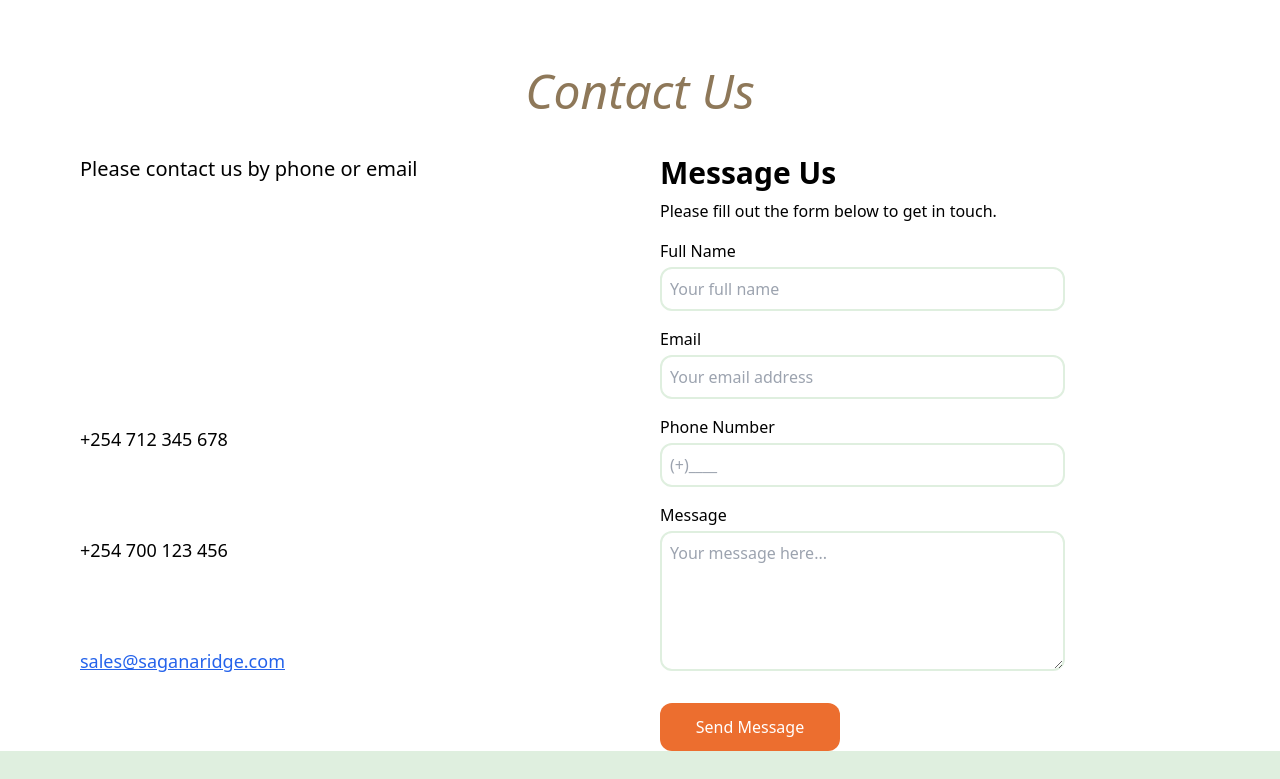
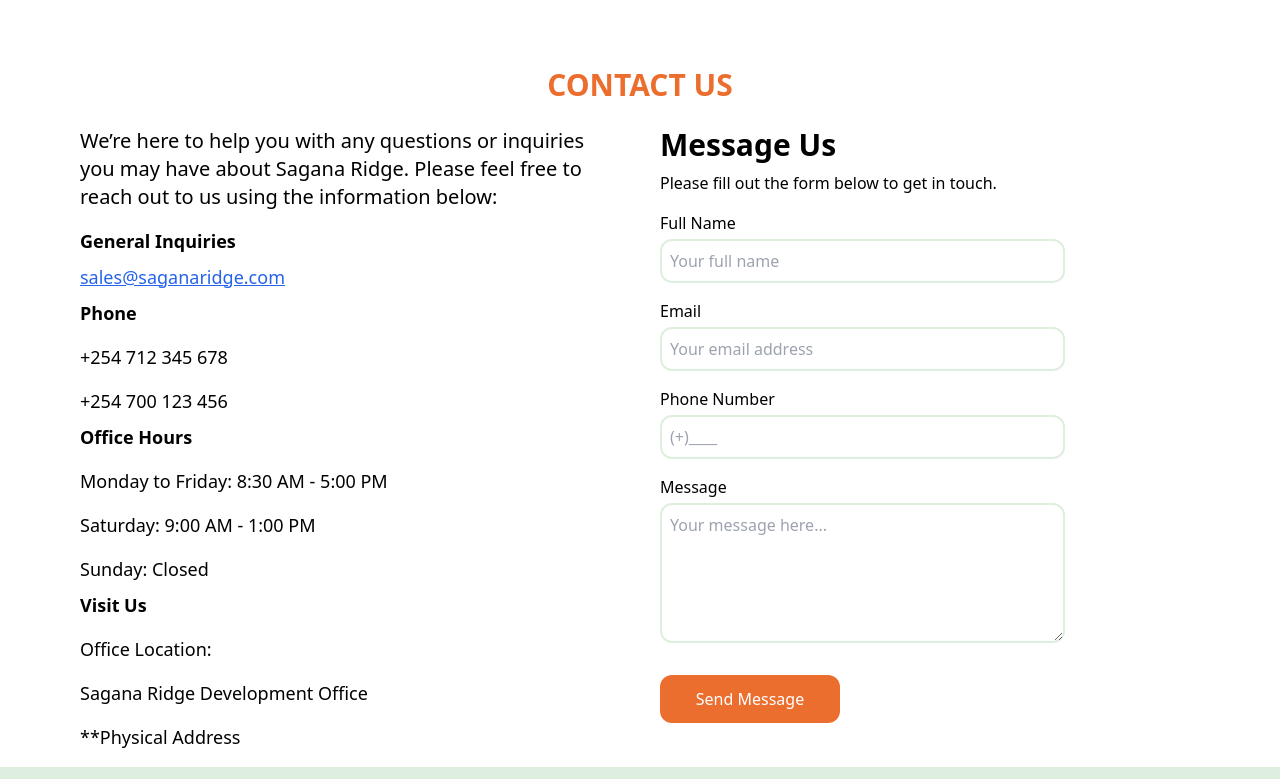
Before and after one commit to ChiraCodex/SAGANA-RIDGE-WEBSITE, a Next.js app: page / in a window 1280 px wide. Shown: the part 7340-8119 px from the top of the page. Built offline with nearby package versions, Linux system fonts and the light colour scheme.

Commit message:
contact details

```diff
--- a/src/app/components/Contacts.tsx
+++ b/src/app/components/Contacts.tsx
@@ -1,20 +1,39 @@
 export default function Contacts() {
   return (
-    <main id="contacts" className="min-h-[100vh] pt-40 px-4 md:px-10 lg:px-20">
-      <i className="text-4xl md:text-5xl text-accent-brown capitalize block mb-10 text-center">
-        Contact Us
-      </i>
+    <main id="contacts" className="min-h-[100vh] pt-40 px-4 md:px-10 lg:px-20 mb-4">
+      <h2 className="uppercase font-bold text-2xl md:text-3xl mb-6 text-brand-primary text-center">
+        contact us
+      </h2>
 
       <div className="flex flex-col lg:flex-row justify-between gap-10">
         {/* Contact Info */}
         <div className="flex-1 grid gap-4">
-          <p className="text-lg md:text-xl">Please contact us by phone or email</p>
+          <p className="text-lg md:text-xl">We’re here to help you with any questions or inquiries you may have about Sagana Ridge. Please feel free to reach out to us using the information below:</p>
           <div className="grid gap-2 text-base md:text-lg">
+            <p className="font-bold">General Inquiries</p>
+             <a href="mailto:sales@saganaridge.com" className="text-blue-600 underline">
+              sales@saganaridge.com
+            </a>
+            <div className="grid gap-4">
+              <p className="font-bold">Phone</p>
             <span>+254 712 345 678</span>
             <span>+254 700 123 456</span>
-            <a href="mailto:sales@saganaridge.com" className="text-blue-600 underline">
-              sales@saganaridge.com
-            </a>
+            </div>
+            <div className="grid gap-4">
+              <p className="font-bold">Office Hours</p>
+            <span>Monday to Friday: 8:30 AM - 5:00 PM</span>
+            <span>Saturday: 9:00 AM - 1:00 PM</span>
+            <span>Sunday: Closed</span>
+            </div>
+            <div className="grid gap-4">
+              <p className="font-bold">Visit Us</p>
+            <span>Office Location:</span>
+            <span>Sagana Ridge Development Office
+</span>
+            <span>**Physical Address</span>
+
+            </div>
+
           </div>
         </div>
 
--- a/src/app/components/InteractiveMap.tsx
+++ b/src/app/components/InteractiveMap.tsx
@@ -1,29 +1,23 @@
 "use client";
 
 import { useMemo, useRef, useState } from "react";
-import {
-  MapContainer,
-  TileLayer,
-  Marker,
-  Popup,
-  useMapEvents,
-} from "react-leaflet";
+import { MapContainer, TileLayer, Marker, Popup, useMapEvents } from "react-leaflet";
 import L from "leaflet";
 import "leaflet/dist/leaflet.css";
 
 // Fix default marker icons in Next.js/Leaflet
 const setupLeafletIcons = () => {
-  // Only run on client
   if (typeof window === "undefined") return;
-  // @ts-ignore - Leaflet typings don't include _getIconUrl
+  // @ts-expect-error
   delete L.Icon.Default.prototype._getIconUrl;
+
   L.Icon.Default.mergeOptions({
-    iconRetinaUrl:
-      "https://unpkg.com/leaflet@1.9.4/dist/images/marker-icon-2x.png",
+    iconRetinaUrl: "https://unpkg.com/leaflet@1.9.4/dist/images/marker-icon-2x.png",
     iconUrl: "https://unpkg.com/leaflet@1.9.4/dist/images/marker-icon.png",
     shadowUrl: "https://unpkg.com/leaflet@1.9.4/dist/images/marker-shadow.png",
   });
 };
+
 
 setupLeafletIcons();
 
@@ -39,7 +33,6 @@ export type InteractiveMapProps = {
   center?: [number, number];
   zoom?: number;
   markers?: MapMarker[];
-  /** When true, shows a floating "Locate me" button */
   locateControl?: boolean;
 };
 
@@ -54,14 +47,14 @@ function ClickMarker({ onAdd }: { onAdd: (pos: [number, number]) => void }) {
 
 export default function InteractiveMap({
   className,
-  center = [-0.7050556228838573, 37.2051279116434], // Sagana-Ridge, Kenya (approx)
+  center = [-0.7050556228838573, 37.2051279116434], // Sagana Ridge exact
   zoom = 13,
   markers = [
     {
       id: "sagana-ridge",
       position: [-0.7050556228838573, 37.2051279116434],
       title: "Sagana Ridge",
-      description: "Proposed site location (approximate).",
+      description: "Proposed site location (exact).",
     },
   ],
   locateControl = true,
@@ -94,18 +87,15 @@ export default function InteractiveMap({
           },
         ]);
       },
-      () => {
-        // optionally handle error
-      },
+      () => {},
       { enableHighAccuracy: true, timeout: 8000 }
     );
   };
 
-  // Memoize center to avoid re-renders
   const mapCenter = useMemo(() => center, [center]);
 
   return (
-    <div className={"relative w-full h-[70vh] rounded-2xl overflow-hidden " + (className ?? "") }>
+    <div className={`relative w-full h-[70vh] rounded-2xl overflow-hidden ${className ?? ""}`}>
       {locateControl && (
         <button
           onClick={handleLocate}
```
